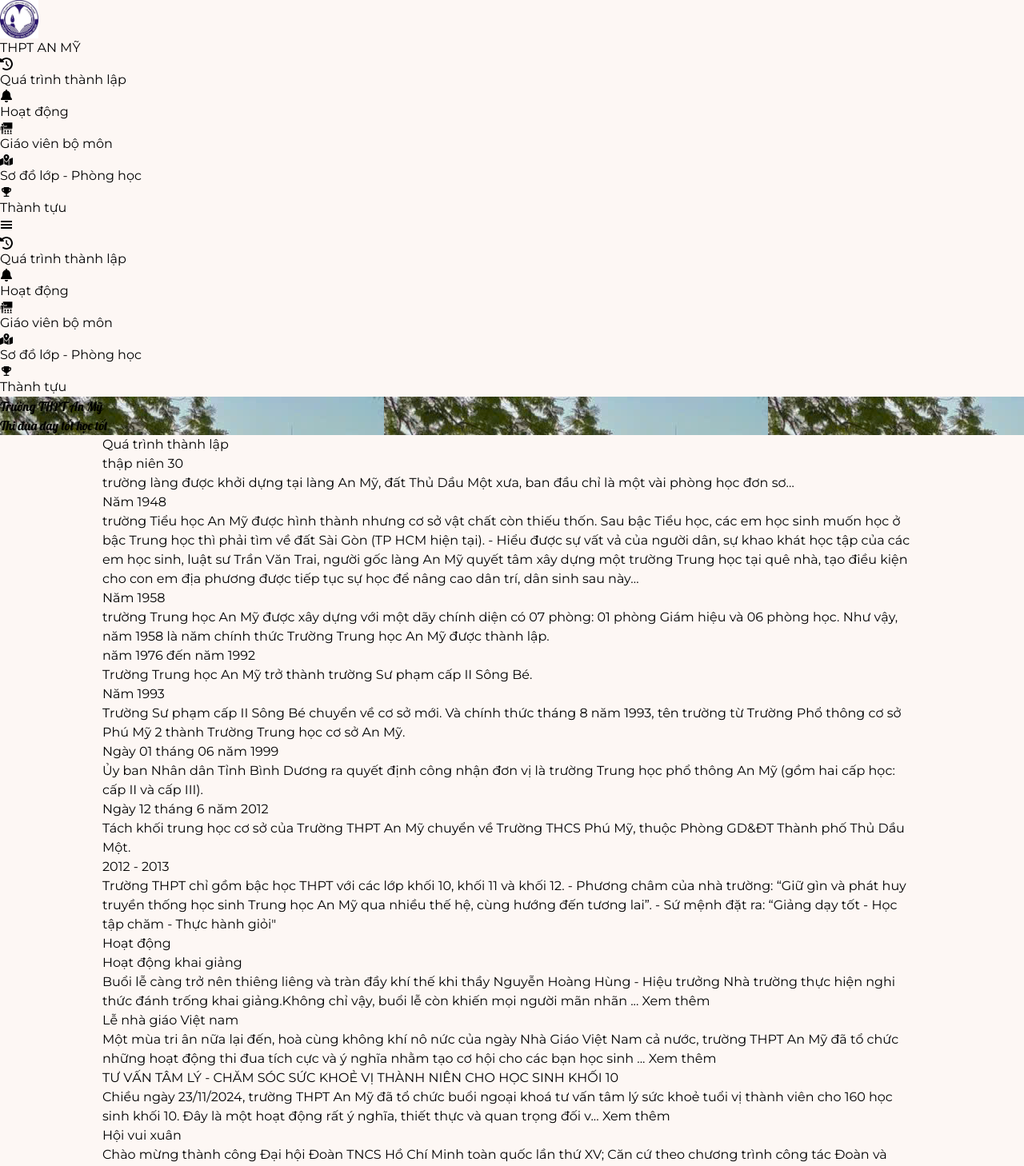
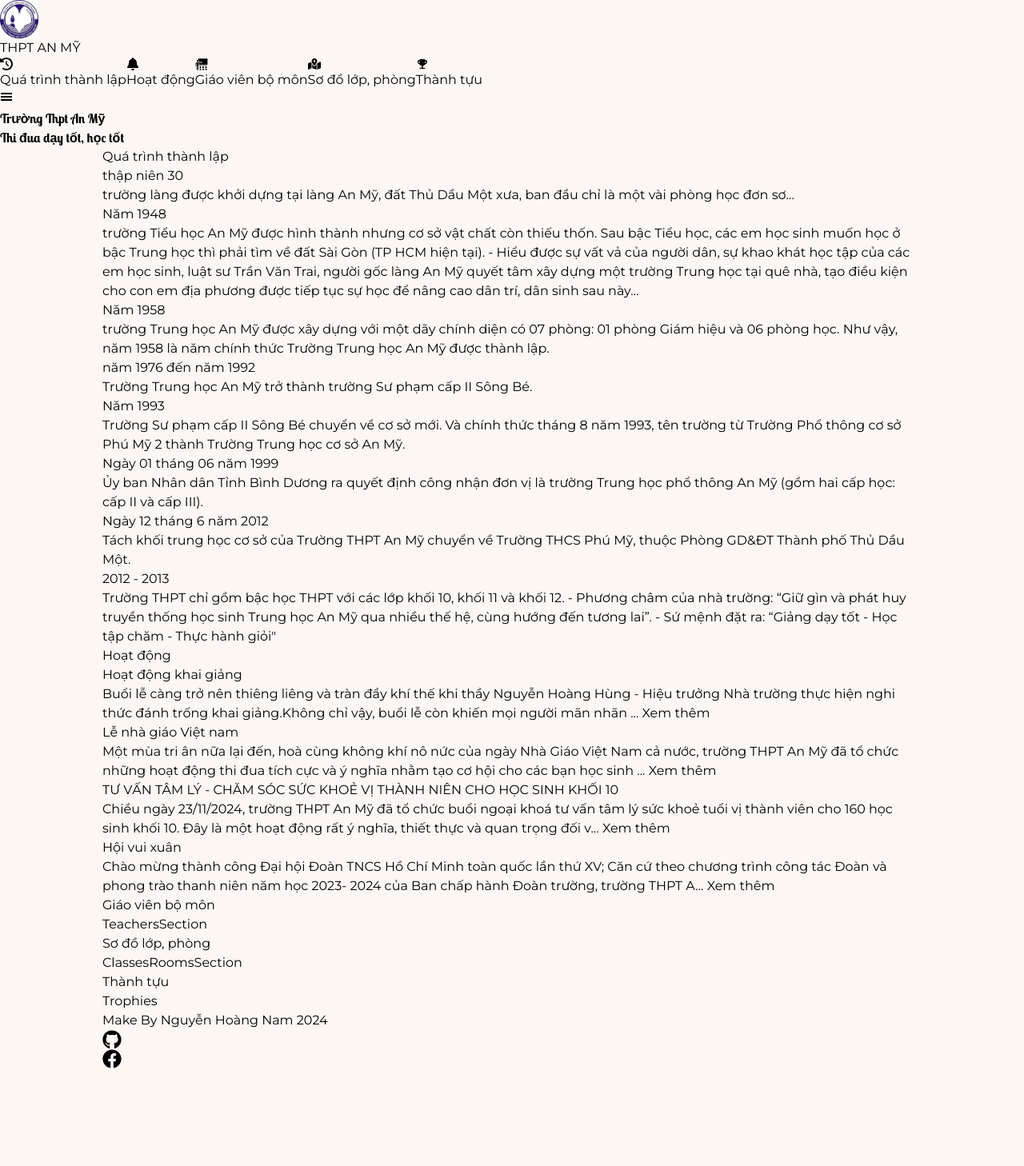
Before and after one commit to hnamhocit/thpt-an-my, a Next.js app: page / in a window 1280 px wide. Shown: the top 1458 px of the page at 80% size. After the commit the page ends 1336 px from the top, so only its background shows below. Built offline with nearby package versions, Linux system fonts and the light colour scheme.

Commit message:
animate with motion

```diff
--- a/package.json
+++ b/package.json
@@ -9,6 +9,7 @@
     "lint": "next lint"
   },
   "dependencies": {
+    "motion": "^12.0.0-alpha.2",
     "next": "15.0.4",
     "react": "^19.0.0",
     "react-dom": "^19.0.0"
--- a/src/components/Header/ActiveLink/index.tsx
+++ b/src/components/Header/ActiveLink/index.tsx
@@ -1,21 +1,17 @@
 import clsx from "clsx";
-import { Dispatch, FC, memo, ReactElement, SetStateAction } from "react";
+import { motion } from "motion/react";
+import { FC, memo, ReactElement, useContext } from "react";
+
+import { InViewContext } from "@/contexts/InView";
 
 interface ActiveLinkProps {
 	href: string;
 	name: string;
 	icon: ReactElement;
-	sectionName: string;
-	setSectionName: Dispatch<SetStateAction<string>>;
 }
 
-const ActiveLink: FC<ActiveLinkProps> = ({
-	sectionName,
-	href,
-	name,
-	icon,
-	setSectionName,
-}) => {
+const ActiveLink: FC<ActiveLinkProps> = ({ href, name, icon }) => {
+	const { sectionName, setSectionName } = useContext(InViewContext);
 	const isActive = href.replace("#", "") === sectionName;
 
 	function handleClick() {
@@ -24,11 +20,13 @@ const ActiveLink: FC<ActiveLinkProps> = ({
 	}
 
 	return (
-		<a
+		<motion.button
+			initial={{ opacity: 0, scale: 0, translateY: "-100%" }}
+			animate={{ opacity: 1, scale: 1, translateY: 0 }}
+			whileTap={{ scale: 0.8 }}
 			onClick={handleClick}
-			href={href}
 			className={clsx(
-				"flex hover:border-pink-500 px-2 h-full hover:text-primary items-center gap-2 transition-all animate__animated animate__bounceIn",
+				"flex hover:border-pink-500 px-2 font-medium h-full hover:text-primary items-center gap-2",
 				{
 					"text-primary border-pink-500 font-medium md:border-b-4":
 						isActive,
@@ -39,7 +37,7 @@ const ActiveLink: FC<ActiveLinkProps> = ({
 				{icon}
 			</span>
 			{name}
-		</a>
+		</motion.button>
 	);
 };
 
--- /dev/null
+++ b/src/components/Header/MobileMenu/index.tsx
@@ -0,0 +1,41 @@
+import { AnimatePresence, motion } from "motion/react";
+import { memo, useState } from "react";
+import { GiHamburgerMenu } from "react-icons/gi";
+
+import { Pages } from "@/pages";
+import ActiveLink from "../ActiveLink";
+
+const MobileMenu = ({ pages }: { pages: Pages }) => {
+	const [isOpen, setIsOpen] = useState(false);
+	const toggleIsOpen = () => setIsOpen((prev) => !prev);
+
+	return (
+		<div className="relative md:hidden">
+			<motion.button
+				whileTap={{ scale: 0.8 }}
+				onClick={toggleIsOpen}
+				className="flex items-center justify-center p-2 border-2 rounded-full"
+			>
+				<GiHamburgerMenu />
+			</motion.button>
+
+			<AnimatePresence>
+				{isOpen && (
+					<motion.div
+						key="dropdown"
+						className="absolute right-0 flex flex-col gap-5 p-4 bg-white border shadow-xl top-full min-w-60 rounded-2xl"
+						initial={{ opacity: 0, translateY: "-20%" }}
+						animate={{ opacity: 1, scale: 1, translateY: 8 }}
+						exit={{ opacity: 0, translateY: "-20%" }}
+					>
+						{pages.map((page) => (
+							<ActiveLink key={page.href} {...page} />
+						))}
+					</motion.div>
+				)}
+			</AnimatePresence>
+		</div>
+	);
+};
+
+export default memo(MobileMenu);
--- a/src/components/Header/index.tsx
+++ b/src/components/Header/index.tsx
@@ -1,21 +1,18 @@
-import clsx from "clsx";
+import { motion } from "motion/react";
 import Image from "next/image";
-import { useContext, useState } from "react";
-import { GiHamburgerMenu } from "react-icons/gi";
 
-import { InViewContext } from "@/contexts/InView";
 import type { Pages } from "@/pages";
 import ActiveLink from "./ActiveLink";
+import MobileMenu from "./MobileMenu";
 
 const Header = ({ pages }: { pages: Pages }) => {
-	const [isOpen, setIsOpen] = useState(false);
-	const { sectionName, setSectionName } = useContext(InViewContext);
-
-	const toggleIsOpen = () => setIsOpen((prev) => !prev);
-
 	return (
 		<header className="sticky top-0 left-0 z-20 flex items-center justify-between w-full h-16 bg-white px-4 shadow-md">
-			<div className="flex items-center gap-3 animate__animated animate__bounceIn">
+			<motion.div
+				initial={{ opacity: 0, scale: 0, translateY: "-100%" }}
+				animate={{ opacity: 1, scale: 1, translateY: 0 }}
+				className="flex items-center gap-3"
+			>
 				<Image
 					src="/assets/images/logo.jpg"
 					alt="App logo"
@@ -27,46 +24,15 @@ const Header = ({ pages }: { pages: Pages }) => {
 				<div className="hidden text-xl font-semibold md:block">
 					THPT AN MỸ
 				</div>
-			</div>
+			</motion.div>
 
 			<div className="items-center hidden h-full gap-5 md:flex">
 				{pages.map((page) => (
-					<ActiveLink
-						key={page.href}
-						{...page}
-						sectionName={sectionName}
-						setSectionName={setSectionName}
-					/>
+					<ActiveLink key={page.href} {...page} />
 				))}
 			</div>
 
-			<div className="relative md:hidden">
-				<button
-					onClick={toggleIsOpen}
-					className="flex items-center justify-center p-2 border-2 rounded-full"
-				>
-					<GiHamburgerMenu />
-				</button>
-
-				<div
-					className={clsx(
-						"absolute right-0 flex flex-col gap-5 p-4 bg-white border shadow-xl top-full min-w-60 rounded-2xl transition-all",
-						{
-							"visible opacity-100 translate-y-2": isOpen,
-							"invisible opacity-0 -translate-y-2": !isOpen,
-						}
-					)}
-				>
-					{pages.map((page) => (
-						<ActiveLink
-							key={page.href}
-							{...page}
-							sectionName={sectionName}
-							setSectionName={setSectionName}
-						/>
-					))}
-				</div>
-			</div>
+			<MobileMenu pages={pages} />
 		</header>
 	);
 };
--- a/src/components/InViewSection/index.tsx
+++ b/src/components/InViewSection/index.tsx
@@ -1,3 +1,4 @@
+import { motion } from "motion/react";
 import { FC, memo, ReactNode, useContext, useEffect } from "react";
 import { useInView } from "react-intersection-observer";
 
@@ -10,23 +11,27 @@ interface InViewSectionProps {
 
 const InViewSection: FC<InViewSectionProps> = ({ sectionName, children }) => {
 	const { setSectionName } = useContext(InViewContext);
-	const { ref, inView } = useInView({
-		threshold: 0.3,
-	});
+	const { ref, inView } = useInView();
 
 	useEffect(() => {
 		if (inView) {
 			setSectionName(sectionName);
-			document
-				.querySelector(`#${sectionName}`)
-				?.classList.add("animate__animated", "animate__backInUp");
 		}
-	}, [inView, setSectionName, sectionName]);
+	}, [setSectionName, sectionName, inView]);
 
 	return (
-		<div ref={ref} id={sectionName} className="space-y-10">
+		<motion.div
+			ref={ref}
+			id={sectionName}
+			initial={{ opacity: 0, translateY: 100 }}
+			whileInView={{
+				opacity: 1,
+				translateY: 0,
+			}}
+			className="space-y-10"
+		>
 			{children}
-		</div>
+		</motion.div>
 	);
 };
 
--- a/src/fonts.ts
+++ b/src/fonts.ts
@@ -1,11 +1,9 @@
-import { Lobster, Montserrat } from "next/font/google";
+import { Lobster_Two, Montserrat } from "next/font/google";
 
 export const montserrat = Montserrat({
 	subsets: ["vietnamese"],
 	display: "swap",
 });
-export const lobster = Lobster({
-	subsets: ["vietnamese"],
-	weight: "400",
-	display: "swap",
+export const lobsterTwo = Lobster_Two({
+	weight: "700",
 });
--- a/src/pages/index.tsx
+++ b/src/pages/index.tsx
@@ -1,4 +1,5 @@
 import clsx from "clsx";
+import { motion } from "motion/react";
 import { JSX, ReactElement } from "react";
 import { FaFacebook, FaGithub, FaMapMarkedAlt } from "react-icons/fa";
 import { FaBell, FaClockRotateLeft } from "react-icons/fa6";
@@ -13,7 +14,7 @@ import InViewSection from "@/components/InViewSection";
 import TeachersSection from "@/components/TeachersSection";
 import Trophies from "@/components/TrophiesSection";
 import InViewProvider from "@/contexts/InView";
-import { lobster } from "@/fonts";
+import { lobsterTwo } from "@/fonts";
 
 export type Page = {
 	href: string;
@@ -45,7 +46,7 @@ const pages = [
 	},
 	{
 		href: "#classes-rooms",
-		name: "Sơ đồ lớp - Phòng học",
+		name: "Sơ đồ lớp, phòng",
 		icon: <FaMapMarkedAlt />,
 		content: <ClassesRoomsSection />,
 	},
@@ -62,29 +63,38 @@ export default function Home() {
 		<InViewProvider>
 			<Header pages={pages} />
 
-			<div
-				className="mb-5 relative h-[calc(100vh-64px)] bg-left bg-no-repeat bg-cover min-h-80"
-				style={{
-					backgroundImage: "url(/assets/images/hero.jpg)",
-				}}
-			>
-				<div className="absolute space-y-5 text-center -translate-x-1/2 -translate-y-1/2 lobster-regular top-1/2 left-1/2 text-white 20-10">
-					<div
+			<div className="mb-5 relative h-[calc(100vh-64px)] min-h-80">
+				<div
+					className="absolute inset-0 -z-20 bg-left bg-no-repeat bg-cover"
+					style={{
+						backgroundImage: "url(/assets/images/hero.jpg)",
+					}}
+				></div>
+
+				<div className="absolute inset-0 -z-10 bg-[rgba(0,0,0,.3)] backdrop-blur-sm"></div>
+
+				<div className="absolute space-y-5 text-center -translate-x-1/2 -translate-y-1/2 top-1/2 left-1/2 text-white max-w-md">
+					<motion.div
+						initial={{ opacity: 0, scale: 0, translateY: "-100%" }}
+						animate={{ opacity: 1, scale: 1, translateY: 0 }}
 						className={clsx(
-							"text-8xl font-black tracking-wide animate__animated animate__bounceInDown",
-							lobster.className
+							"text-8xl text-primary",
+							lobsterTwo.className
 						)}
 					>
-						Trường THPT An Mỹ
-					</div>
-					<div
+						Trường Thpt An Mỹ
+					</motion.div>
+
+					<motion.div
+						initial={{ opacity: 0, scale: 0, translateY: "-100%" }}
+						animate={{ opacity: 1, scale: 1, translateY: 0 }}
 						className={clsx(
-							"text-3xl font-bold tracking-wide animate__animated animate__bounceInDown",
-							lobster.className
+							"text-3xl text-primary",
+							lobsterTwo.className
 						)}
 					>
-						Thi đua dạy tốt học tốt
-					</div>
+						Thi đua dạy tốt, học tốt
+					</motion.div>
 				</div>
 			</div>
 
```
Also changed, not shown: 1 other file (tests, documents, lock files or other folders).
